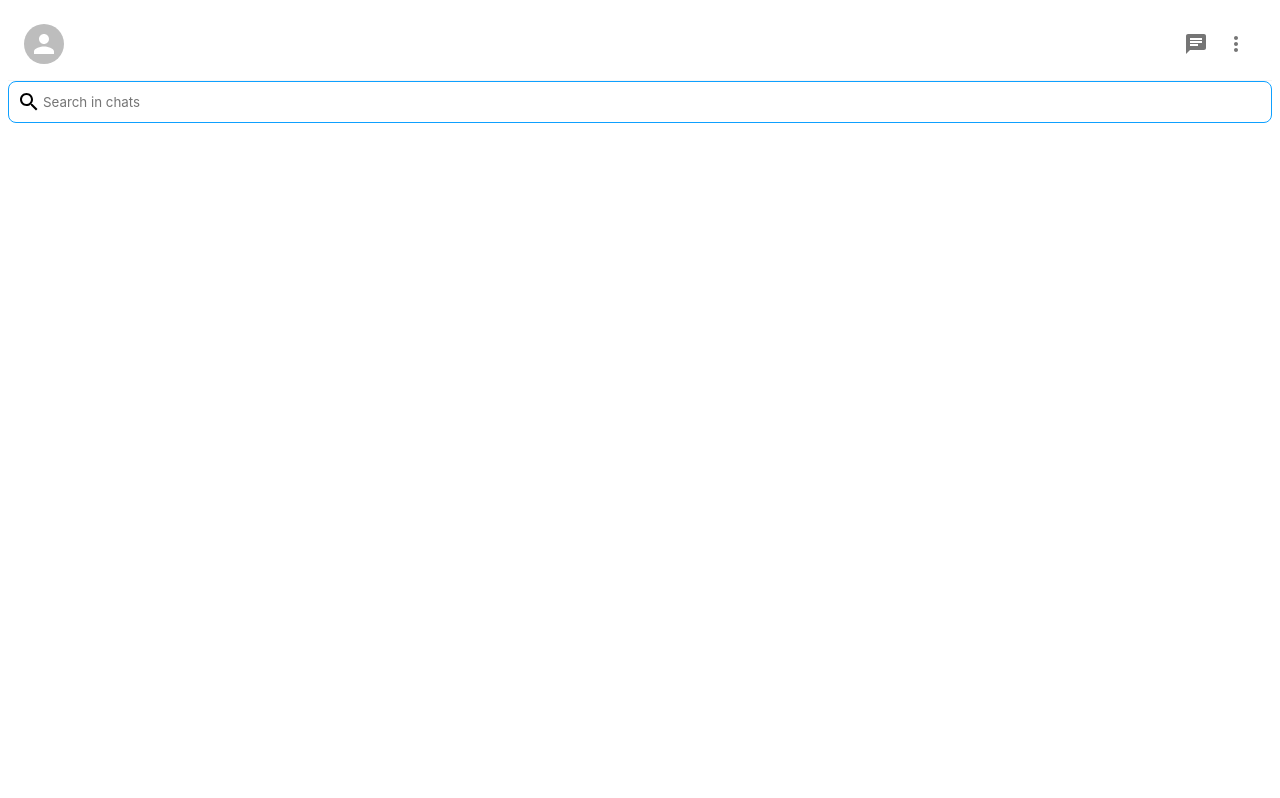
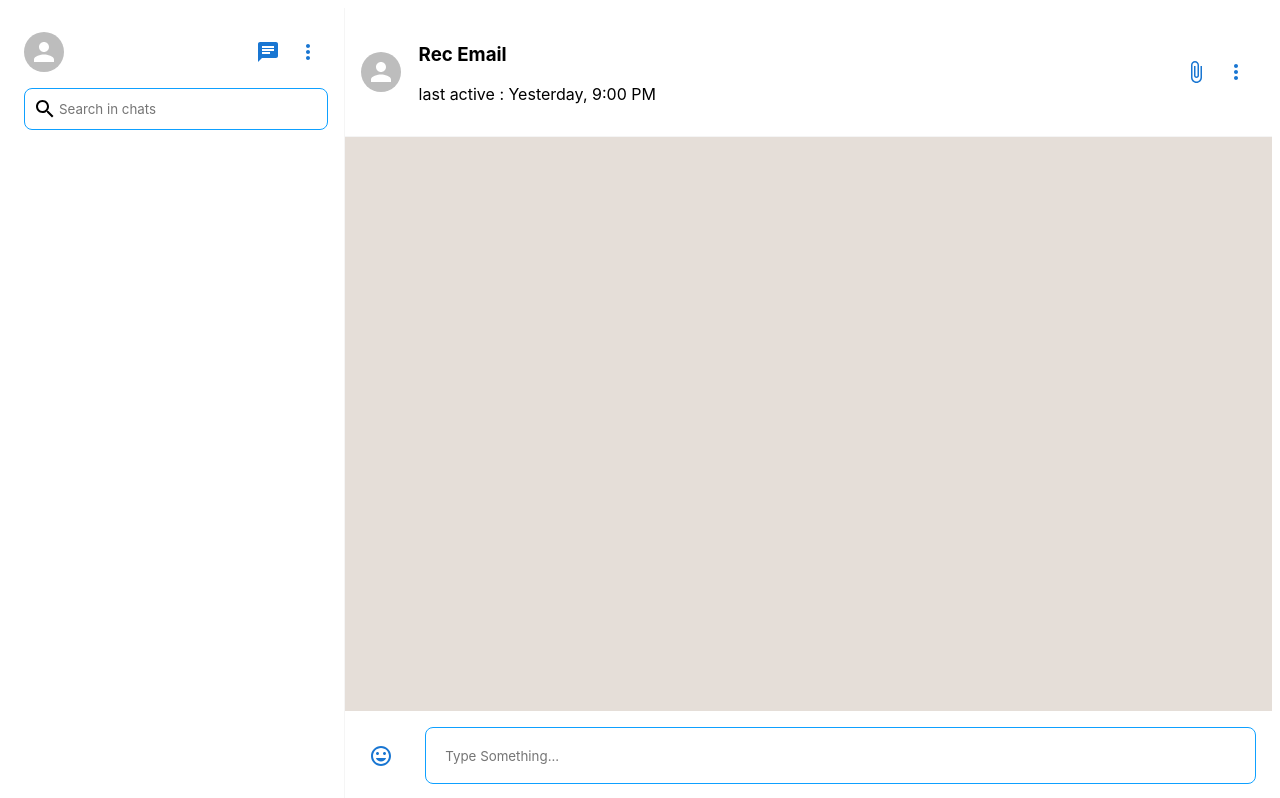
Before and after one commit to Dhirajkumar55/FSD-Project, a Next.js app in the folder my-app/: page /chats in a window 1280 px wide. Shown: the top 798 px of the page. Built offline with nearby package versions, Linux system fonts and the light colour scheme.

Commit message:
completed the view of chats page

```diff
--- /dev/null
+++ b/my-app/components/chatpage/ChatPage.js
@@ -0,0 +1,31 @@
+import styled from "styled-components";
+import Sidebar from "./Sidebar";
+import ChatsScreen from "./ChatScreen";
+
+
+function ChatPage(){
+
+    return (
+        <Container>
+            <Sidebar/>
+            <ChatsContainer>
+                <ChatsScreen/>
+            </ChatsContainer>
+        </Container>
+    )
+
+}
+
+
+export default ChatPage;
+
+
+const Container = styled.div`
+    display:flex;
+`;
+
+const ChatsContainer = styled.div`
+    flex: 1;
+    height:100vh
+    overflow: scroll;
+`;
--- /dev/null
+++ b/my-app/components/chatpage/ChatScreen.js
@@ -0,0 +1,106 @@
+import styled from "styled-components";
+import {Avatar, Input} from '@mui/material'
+import MoreVertIcon from '@mui/icons-material/MoreVert';
+import { IconButton } from '@mui/material';
+import AttachFileIcon from '@mui/icons-material/AttachFile';
+import InsertEmoticonIcon from '@mui/icons-material/InsertEmoticon';
+
+function ChatsScreen(){
+    return(
+        <Container>
+            <Header>
+                <UserAvatar />
+                <HeaderInformation>
+                    <h3>Rec Email</h3>
+                    <p>last active : Yesterday, 9:00 PM</p>
+                </HeaderInformation>
+                <HeaderIcons>
+                    <IconButton color="primary">
+                        <AttachFileIcon/>
+                    </IconButton>
+                    <IconButton color="primary">
+                        <MoreVertIcon/>
+                    </IconButton>
+                </HeaderIcons>
+            </Header>
+
+
+            <MessageContainer>
+                <EndOfMessage/>
+            </MessageContainer>
+
+
+            <InputContainer>
+                <IconButton color="primary">
+                    <InsertEmoticonIcon/>
+                </IconButton>
+                <InputBox placeholder="Type Something..."/>
+            </InputContainer>
+        </Container>
+    )
+}
+
+export default ChatsScreen;
+
+
+const Container = styled.div`
+`;
+
+const Header = styled.div`
+    position:sticky;
+    background-color:White;
+    z-index:1;
+    top: 0;
+    display: flex;
+    padding: 1rem;
+    align-items:center;
+    border-bottom: 1px solid whitesmoke;
+`;
+
+const HeaderInformation = styled.div`
+    margin-left:1.1rem;
+    flex: 1;
+
+`;
+const UserAvatar = styled(Avatar)`
+    cursor: pointer;
+
+    :hover{
+        opacity:0.8;
+    }
+`;
+const HeaderIcons = styled.div``;
+
+const MessageContainer = styled.div`
+    padding:3rem;
+    background-color: #e5ded8;
+    min-height:90vh;
+`;
+
+const EndOfMessage = styled.div``;
+
+const InputContainer = styled.form`
+    display: flex;
+    align-items:center;
+    padding: 1rem;
+    position:sticky;
+    bottom: 0;
+    background-color:white;
+    z-index:100;
+
+`;
+
+const InputBox = styled.input`
+    flex: 1;
+    align-items:center;
+    padding: 1.2rem;
+    position: sticky;
+    background-color:white;
+    bottom: 0;
+    z-index:100;
+    border-radius:0.5rem;
+    border: 0.1rem solid #0EA0FF;
+    margin-left:1.5rem;
+    margin-left:1.5rem;
+
+`;
--- a/my-app/components/chatpage/Sidebar.js
+++ b/my-app/components/chatpage/Sidebar.js
@@ -6,25 +6,31 @@ import ChatIcon from '@mui/icons-material/Chat';
 import SearchIcon from '@mui/icons-material/Search';
 import { IconButton } from '@mui/material';
 
+
 function Sidebar(){
 
     return(
         <Container>
             <Header>
+                <TopContainer>
                     <UserAvatar/>
                     <IconsContainer>
-                    <IconButton>
+                        <IconButton color="primary">
                             <ChatIcon/>
                         </IconButton>
-                    <IconButton>
+                        <IconButton color="primary">
                             <MoreVertIcon/>
                         </IconButton>
                     </IconsContainer>
-            </Header>
+                </TopContainer>
                 <Search>
                     <SearchIcon/>
                     <SearchInput placeholder="Search in chats"/>
                 </Search>
+            </Header>
+
+
+
 
 
             {/* list of chats */}
@@ -40,20 +46,33 @@ export default Sidebar;
 
 
 const Container = styled.div`
-
+   flex: 0.45;
+   border-right: 1px solid whitesmoke;
+   height:100vh;
+   min-width: 17rem;
+   max-width:20rem;
+   padding:0.5rem;
 `;
 
 const Header = styled.div`
-    display: flex;
+
     position:sticky;
     top: 0;
     background-color:white;
     z-index:1;
+
+    align-items: center;
+    padding:1rem 0.5rem;
+
+`;
+
+const TopContainer = styled.div`
+    display: flex;
     justify-content: space-between;
     align-items: center;
-    padding:1rem;
-    border-bottom: 0.1rem solid whitesmoke;
+    margin-bottom: 1rem;
 `;
+
 
 const UserAvatar = styled(Avatar)`
     cursor: pointer;
@@ -65,6 +84,11 @@ const UserAvatar = styled(Avatar)`
 
 const IconsContainer = styled.div``;
 
+const SearchContainer = styled.div`
+    position: fixed;
+    align-items: center;
+    flex :1;
+`;
 
 const Search = styled.div`
     display: flex;
@@ -78,5 +102,4 @@ const SearchInput = styled.input`
     outline-width: 0;
     border:none !important;
     flex: 1;
-
 `;
--- a/my-app/firebase.js
+++ b/my-app/firebase.js
@@ -1,21 +1,16 @@
-import firebase from "firebase"
+// import firebase from "firebase/app"
+// import "firebase/auth";
+// import "firebase/firestore";
 
-// For Firebase JS SDK v7.20.0 and later, measurementId is optional
-const firebaseConfig = {
-    apiKey: "AIzaSyDU8zzMP5Ofmq71EpNWibua_kw_wHfM2oA",
-    authDomain: "chat-functionality-e402d.firebaseapp.com",
-    projectId: "chat-functionality-e402d",
-    storageBucket: "chat-functionality-e402d.appspot.com",
-    messagingSenderId: "141878280087",
-    appId: "1:141878280087:web:b4b03988aad153bdb50ed2",
-    measurementId: "${config.measurementId}"
-  };
+// // For Firebase JS SDK v7.20.0 and later, measurementId is optional
+// const firebaseConfig = {
+//     apiKey: "AIzaSyDU8zzMP5Ofmq71EpNWibua_kw_wHfM2oA",
+//     authDomain: "chat-functionality-e402d.firebaseapp.com",
+//     projectId: "chat-functionality-e402d",
+//     storageBucket: "chat-functionality-e402d.appspot.com",
+//     messagingSenderId: "141878280087",
+//     appId: "1:141878280087:web:b4b03988aad153bdb50ed2",
+//     measurementId: "${config.measurementId}"
+//   };
 
-
-const app = !firebase.apps.length ? firebase.initializeApp(firebaseConfig) : firebase.app();
-
-const db = app.firestore();
-const auth = app.auth();
-const provider = new firebase.auth.GoogleAuthProvider();
-
-export {db,auth,provider};
+// const app = firebase.initializeApp(firebaseConfig);
--- a/my-app/package.json
+++ b/my-app/package.json
@@ -13,11 +13,13 @@
     "@emotion/styled": "^11.6.0",
     "@mui/icons-material": "^5.2.1",
     "axios": "^0.24.0",
+    "email-validator": "^2.0.4",
     "firebase": "^9.6.1",
     "json-server": "^0.17.0",
     "next": "12.0.7",
     "react": "17.0.2",
     "react-dom": "17.0.2",
+    "react-firebase-hooks": "^4.0.1",
     "styled-components": "^5.3.3"
   },
   "devDependencies": {
--- a/my-app/pages/_app.js
+++ b/my-app/pages/_app.js
@@ -1,13 +1,18 @@
-import { ContextProvider } from '../context'
 
 import "../styles/header.css";
+import {useAuthState} from "react-firebase-hooks/auth";
+import {auth,db} from "../firebase";
 
 
 function MyApp({ Component, pageProps }) {
+
+
+
+
   return (
-    <ContextProvider>
-      <Component {...pageProps} />
-    </ContextProvider>
+
+    <Component {...pageProps} />
+
   )
 }
 
--- a/my-app/pages/chats.js
+++ b/my-app/pages/chats.js
@@ -1,12 +1,12 @@
 
 
-import Sidebar from '../components/chatpage/Sidebar'
+import ChatPage from '../components/chatpage/ChatPage'
 
 function Chats(){
 
     return (
         <div>
-            <Sidebar/>
+            <ChatPage/>
         </div>
     )
 }
```
Also changed, not shown: 1 other file (tests, documents, lock files or other folders). Lines whose indentation alone changed are shown as unchanged.
